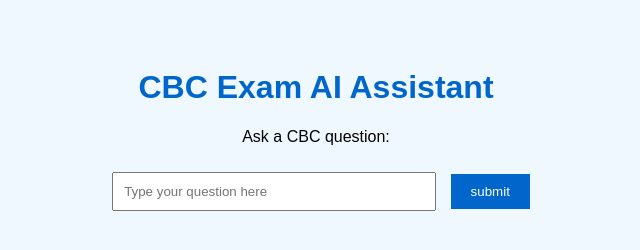
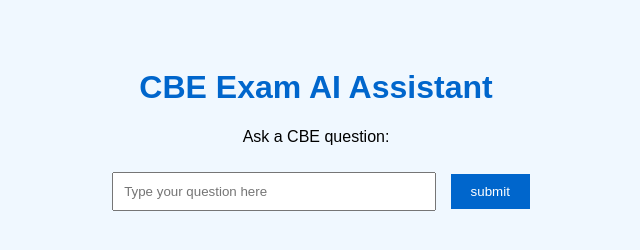
Before and after one commit to morgan284/-cbc-AI-Assistance, a plain HTML site: page index.html in a window 1280 px wide. Shown: the whole page, without its empty margins (324-964 px from the left). Drawn offline with Linux system fonts and the light colour scheme.

Commit message:
Update index.html

```diff
--- a/index.html
+++ b/index.html
@@ -6,9 +6,9 @@
 </head>
 <body>
 
-    <h1>CBC Exam AI Assistant</h1>
+    <h1>CBE Exam AI Assistant</h1>
 
-    <p>Ask a CBC question:</p>
+    <p>Ask a CBE question:</p>
 
     <input type="text" id="question" placeholder="Type your question here">
     <button onclick="answerQuestion()">submit</button>
```
